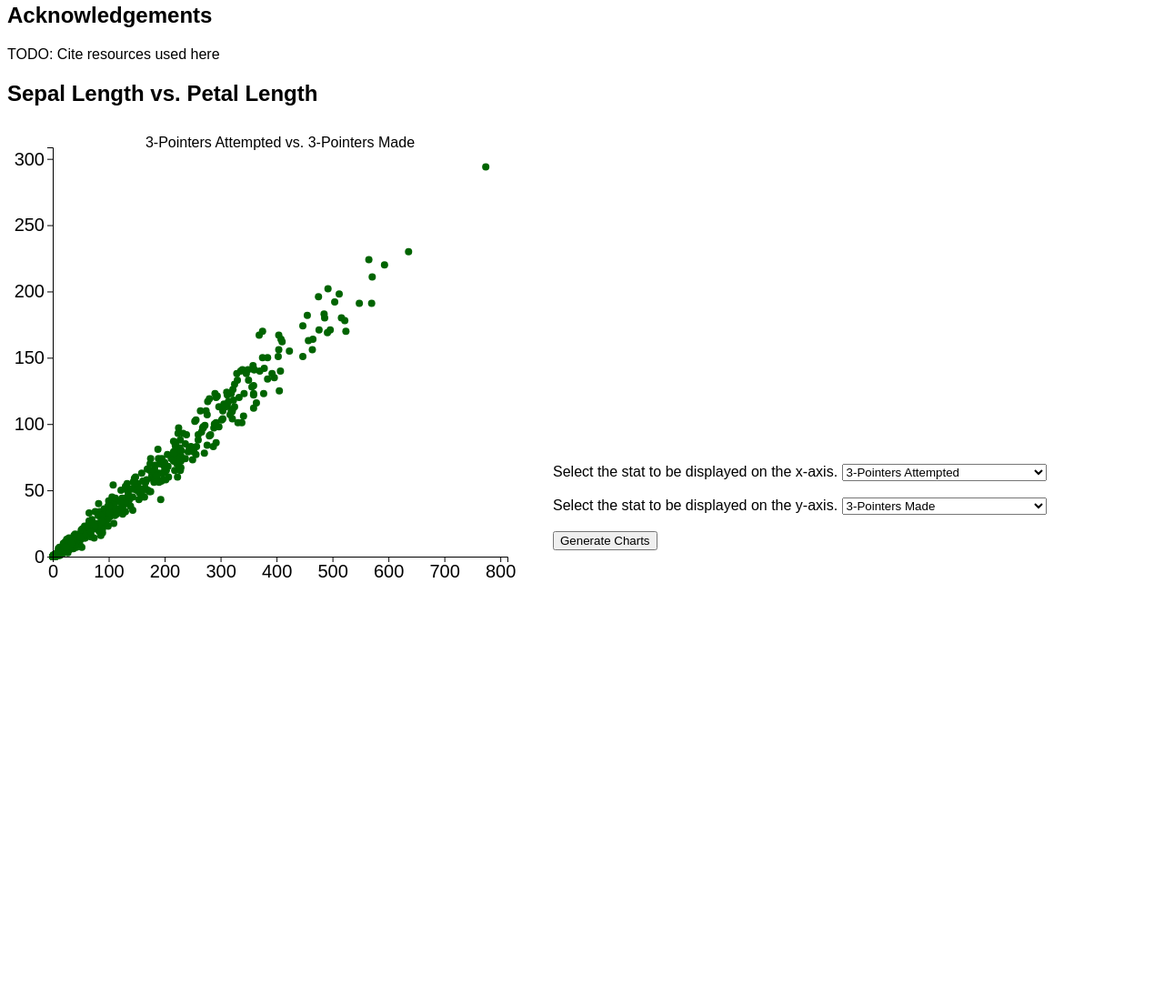
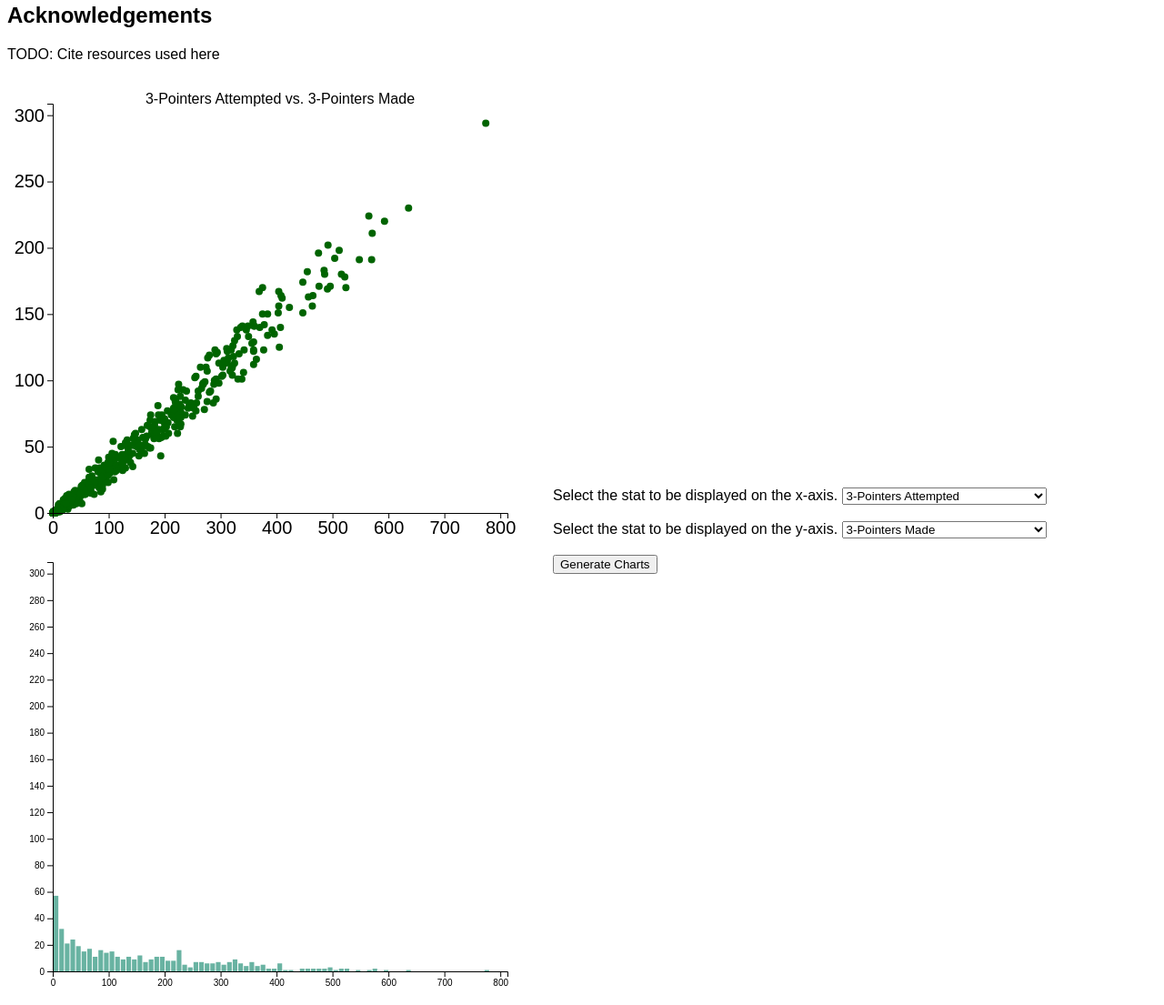
Before and after one commit to DS4200-Sec2-F22/ds4200f22-project-on-the-ball, a plain HTML site: page index.html in a window 1280 px wide. Shown: the part 334-1439 px from the top of the page at 91% size. Before the commit the page ends 1387 px from the top, so only its background shows below. Drawn offline with Linux system fonts and the light colour scheme.

Commit message:
got histogram to work

```diff
--- a/index.html
+++ b/index.html
@@ -36,9 +36,9 @@
 
     <div class="flex-container">
     <div id="column1">
-        <h2>Sepal Length vs. Petal Length</h2>
+        <h2></h2>
         <div id="scattervis"></div>
-        <div id="histogram_x"></div>
+        <div id="histogram"></div>
 
     </div>
     <div id="column2">
--- a/main.js
+++ b/main.js
@@ -20,13 +20,22 @@ const FG3M_SCALE = d3.scaleLinear()
 	    .range([0, VIS_HEIGHT]);
 
 
-//frame being used for sepal length vs. petal length scatterplot
+//frame being used for scatterplot
 const SCATTERFRAME = d3.select("#scattervis")
 				.append("svg")
 					.attr("height", FRAME_HEIGHT)
 					.attr("width", FRAME_WIDTH)
 					.attr("class", "frame");
 
+//frame being used for histogram
+const HISTOGRAM = d3.select("#histogram")
+        .append("svg")
+          .attr("height", FRAME_HEIGHT)
+          .attr("width", FRAME_WIDTH)
+          .attr("class", "frame")
+        .append("g")
+          .attr("transform",
+            "translate(" + MARGINS.left + "," + MARGINS.top + ")");
 
 //plotting user-added points
 document.getElementById("graphButton").addEventListener('click', userGenerateGraph);
@@ -99,6 +108,7 @@ function generateGraph(x, y) {
 					x_data[n] = parseFloat(data[n][x]);
 				}
 			}
+    console.log(x_data)
 
 		let x_axis_scale = d3.scaleLinear()
 							 .domain([0, (1.05 * Math.max(...x_data))])
@@ -120,6 +130,10 @@ function generateGraph(x, y) {
 		SCATTERFRAME.selectAll("circle").remove();
 		SCATTERFRAME.selectAll("g").remove();
 		SCATTERFRAME.selectAll("text").remove();
+
+    HISTOGRAM.selectAll("circle").remove();
+    HISTOGRAM.selectAll("g").remove();
+    HISTOGRAM.selectAll("text").remove();
 
 		//appending points
 		let scatter = SCATTERFRAME.selectAll("circle")
@@ -192,6 +206,35 @@ function generateGraph(x, y) {
  			.on("mousemove", mousemove)
  			.on("mouseleave", mouseleave);
 
+
+    HISTOGRAM.append("g")
+        .attr("transform", "translate(0," + VIS_HEIGHT + ")")
+        .call(d3.axisBottom(x_axis_scale));
+
+    // set the parameters for the histogram
+    var histogram = d3.histogram()
+        .value(function(d) { return d[x]; })   // I need to give the vector of value
+        .domain(x_axis_scale.domain())  // then the domain of the graphic
+        .thresholds(x_axis_scale.ticks(70)); // then the numbers of bins
+
+    // And apply this function to data to get the bins
+    var bins = histogram(data);
+
+    // Y axis: scale and draw:
+    HISTOGRAM.append("g")
+        .call(d3.axisLeft(y_axis_scale));
+
+    // append the bar rectangles to the svg element
+    HISTOGRAM.selectAll("rect")
+        .data(bins)
+        .enter()
+        .append("rect")
+          .attr("x", 1)
+          .attr("transform", function(d) { return "translate(" + x_axis_scale(d.x0) + "," + y_axis_scale(d.length) + ")"; })
+          .attr("width", function(d) { return x_axis_scale(d.x1) - x_axis_scale(d.x0) -1 ; })
+          .attr("height", function(d) { return VIS_HEIGHT - y_axis_scale(d.length); })
+          .style("fill", "#69b3a2")
+
 /*
 
 
@@ -228,52 +271,52 @@ generateGraph('FG3A', 'FG3M')
 // HISTOGRAM
 //
 
-var margin = {top: 10, right: 30, bottom: 30, left: 40},
-    width = 460 - margin.left - margin.right,
-    height = 400 - margin.top - margin.bottom;
+// var margin = {top: 10, right: 30, bottom: 30, left: 40},
+//     width = 460 - margin.left - margin.right,
+//     height = 400 - margin.top - margin.bottom;
 
-var svg = d3.select("#histogram_x")
-  .append("svg")
-    .attr("width", width + margin.left + margin.right)
-    .attr("height", height + margin.top + margin.bottom)
-  .append("g")
-    .attr("transform",
-          "translate(" + margin.left + "," + margin.top + ")");
+// var svg = d3.select("#histogram_x")
+//   .append("svg")
+//     .attr("width", width + margin.left + margin.right)
+//     .attr("height", height + margin.top + margin.bottom)
+//   .append("g")
+//     .attr("transform",
+//           "translate(" + margin.left + "," + margin.top + ")");
 
-d3.csv("player_average.csv", function(data) {
+// d3.csv("player_average.csv", function(data) {
 
-  // X axis: scale and draw:
-  var x = d3.scaleLinear()
-      .domain([0, d3.max(data, function(d) { return d.FGM; })])
-      .range([0, width]);
-  svg.append("g")
-      .attr("transform", "translate(0," + height + ")")
-      .call(d3.axisBottom(x));
+//   // X axis: scale and draw:
+//   var x = d3.scaleLinear()
+//       .domain([0, d3.max(data, function(d) { return d.FGM; })])
+//       .range([0, width]);
+//   svg.append("g")
+//       .attr("transform", "translate(0," + height + ")")
+//       .call(d3.axisBottom(x));
 
-  // set the parameters for the histogram
-  var histogram = d3.histogram()
-      .value(function(d) { return d.FGM; })   // I need to give the vector of value
-      .domain(x.domain())  // then the domain of the graphic
-      .thresholds(x.ticks(70)); // then the numbers of bins
+//   // set the parameters for the histogram
+//   var histogram = d3.histogram()
+//       .value(function(d) { return d.FGM; })   // I need to give the vector of value
+//       .domain(x.domain())  // then the domain of the graphic
+//       .thresholds(x.ticks(70)); // then the numbers of bins
 
-  // And apply this function to data to get the bins
-  var bins = histogram(data);
+//   // And apply this function to data to get the bins
+//   var bins = histogram(data);
 
-  // Y axis: scale and draw:
-  var y = d3.scaleLinear()
-      .range([height, 0]);
-      y.domain([0, d3.max(bins, function(d) { return d.length; })]);   // d3.hist has to be called before the Y axis obviously
-  svg.append("g")
-      .call(d3.axisLeft(y));
+//   // Y axis: scale and draw:
+//   var y = d3.scaleLinear()
+//       .range([height, 0]);
+//       y.domain([0, d3.max(bins, function(d) { return d.length; })]);   // d3.hist has to be called before the Y axis obviously
+//   svg.append("g")
+//       .call(d3.axisLeft(y));
 
-  // append the bar rectangles to the svg element
-  svg.selectAll("rect")
-      .data(bins)
-      .enter()
-      .append("rect")
-        .attr("x", 1)
-        .attr("transform", function(d) { return "translate(" + x(d.x0) + "," + y(d.length) + ")"; })
-        .attr("width", function(d) { return x(d.x1) - x(d.x0) -1 ; })
-        .attr("height", function(d) { return height - y(d.length); })
-        .style("fill", "#69b3a2")
-});
+//   // append the bar rectangles to the svg element
+//   svg.selectAll("rect")
+//       .data(bins)
+//       .enter()
+//       .append("rect")
+//         .attr("x", 1)
+//         .attr("transform", function(d) { return "translate(" + x(d.x0) + "," + y(d.length) + ")"; })
+//         .attr("width", function(d) { return x(d.x1) - x(d.x0) -1 ; })
+//         .attr("height", function(d) { return height - y(d.length); })
+//         .style("fill", "#69b3a2")
+// });
```
